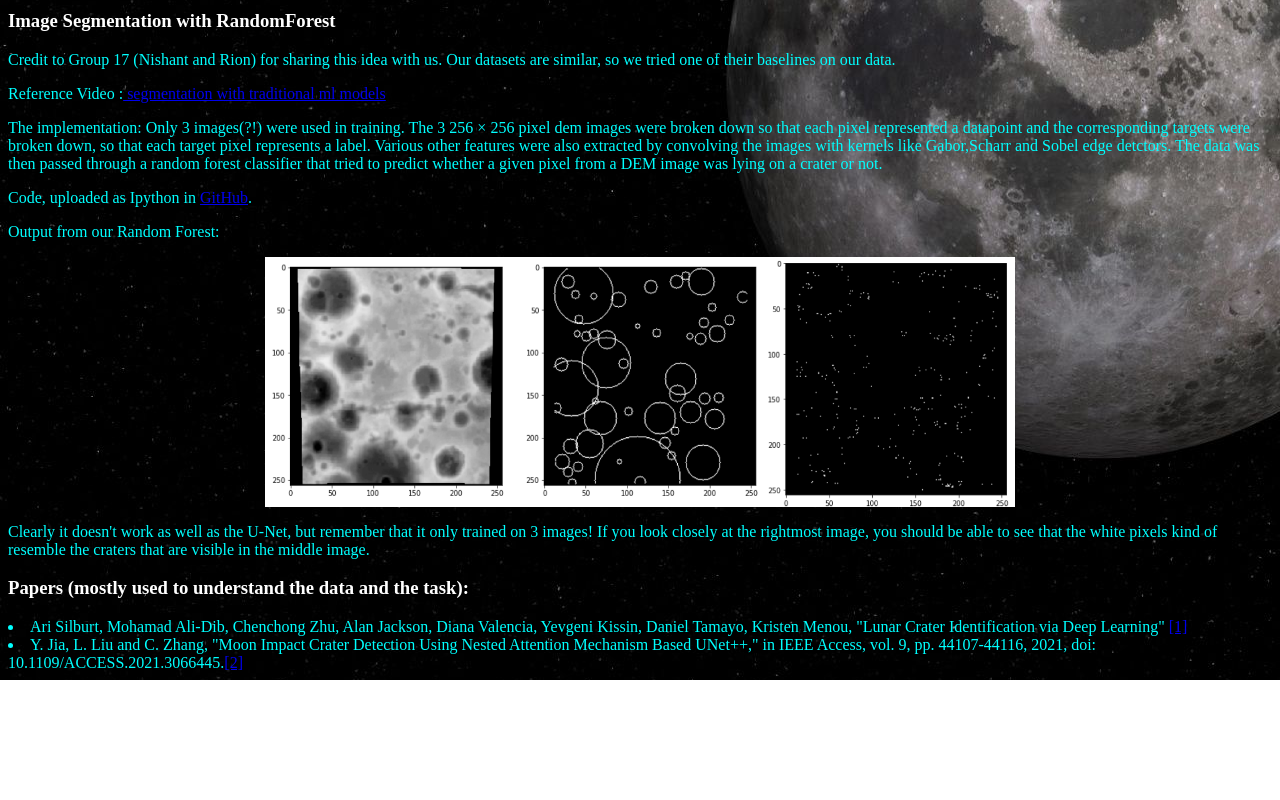
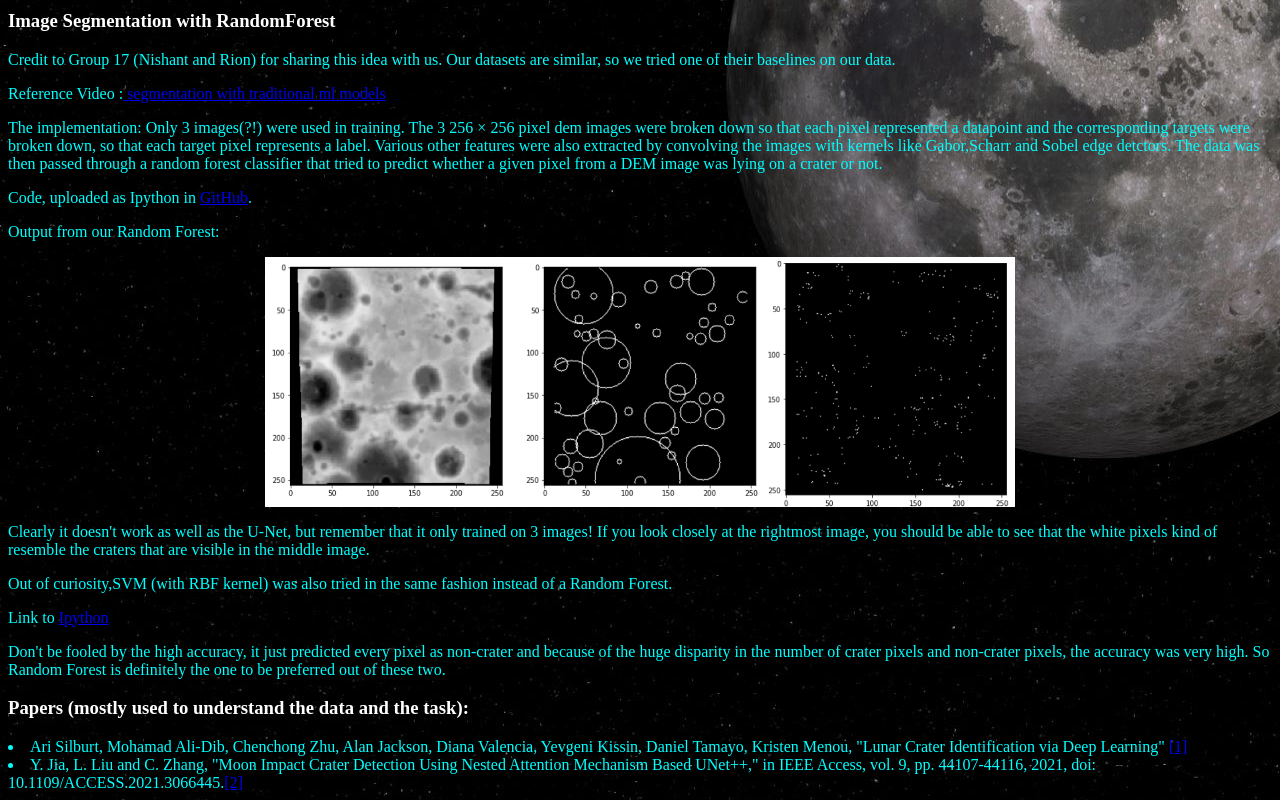
Before and after one commit to HarshaIndukuri/21cs460_group16, a plain HTML site: page midway.html in a window 1280 px wide. Shown: the part 2115-2915 px from the top of the page. Before the commit the page ends 2795 px from the top, so only its background shows below. Drawn offline with Linux system fonts and the light colour scheme.

Commit message:
Update midway.html

```diff
--- a/midway.html
+++ b/midway.html
@@ -77,6 +77,10 @@
         <p style="text-align: center;" ><img class =“right” src='images/RF input.png' height="250" width="500"><img class =“left” src='images/RFoutput.png' height="250" width = "250"></p>
         <p>Clearly it doesn't work as well as the U-Net, but remember that it only trained on 3 images! If you look closely at the rightmost image, you should be able to see that the white pixels kind of resemble the craters that are visible in the middle image.</p>
 
+        <p>Out of curiosity,SVM (with RBF kernel) was also tried in the same fashion instead of a Random Forest.</p>
+        <p>Link to <a href = "https://github.com/HarshaIndukuri/21cs460_group16/blob/main/Crater%20Detection%20with%20SVM.ipynb">Ipython</a></p>
+        <p>Don't be fooled by the high accuracy, it just predicted every pixel as non-crater and because of the huge disparity in the number of crater pixels and non-crater pixels, the accuracy was very high. So Random Forest is definitely the one to be preferred out of these two. </p>
+
         <h3 style = "color:white">Papers (mostly used to understand the data and the task):</h3>
         <li>Ari Silburt, Mohamad Ali-Dib, Chenchong Zhu, Alan Jackson, Diana Valencia, Yevgeni Kissin, Daniel Tamayo, Kristen Menou, "Lunar Crater Identification via Deep Learning" <a href = https://arxiv.org/abs/1803.02192>[1]</a></li>
         <li>Y. Jia, L. Liu and C. Zhang, "Moon Impact Crater Detection Using Nested Attention Mechanism Based UNet++," in IEEE Access, vol. 9, pp. 44107-44116, 2021, doi: 10.1109/ACCESS.2021.3066445.<a href = "https://ieeexplore.ieee.org/stamp/stamp.jsp?tp=&arnumber=9380415">[2]</a></li>
```
